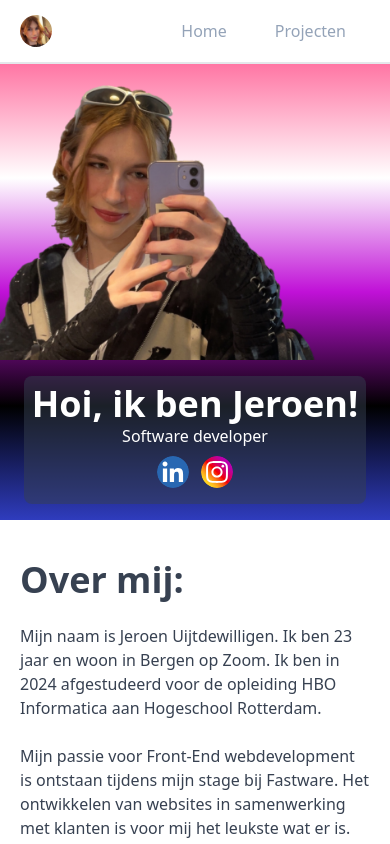
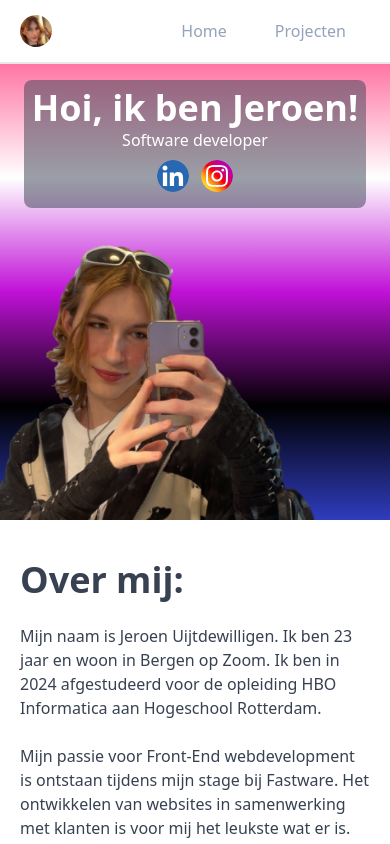
Before and after one commit to JeroenUijt/portfolio-website-oud, a React (Vite) app: page /home in a window 390 px wide. Shown: the top 844 px of the page. Built offline with nearby package versions, Linux system fonts and the light colour scheme.

Commit message:
order aanpassing telefoonscherm

```diff
--- a/src/pages/HomePage.tsx
+++ b/src/pages/HomePage.tsx
@@ -11,7 +11,7 @@ const HomePage: FC = () => {
           <div className="overflow-hidden">
             <img className="object-cover w-full" src="/images/transparent.png" alt="Ikzeluf" />
           </div>
-          <div className="flex justify-center p-4 order-1 sm:order-2">
+          <div className="flex justify-center p-4 order-first sm:order-2">
             <div className="self-center rounded-lg bg-gray-700 bg-opacity-50 p-2 text-center text-white">
               <h1 className="text-4xl font-semibold">Hoi, ik ben Jeroen!</h1>
               <h4>Software developer</h4>
```
